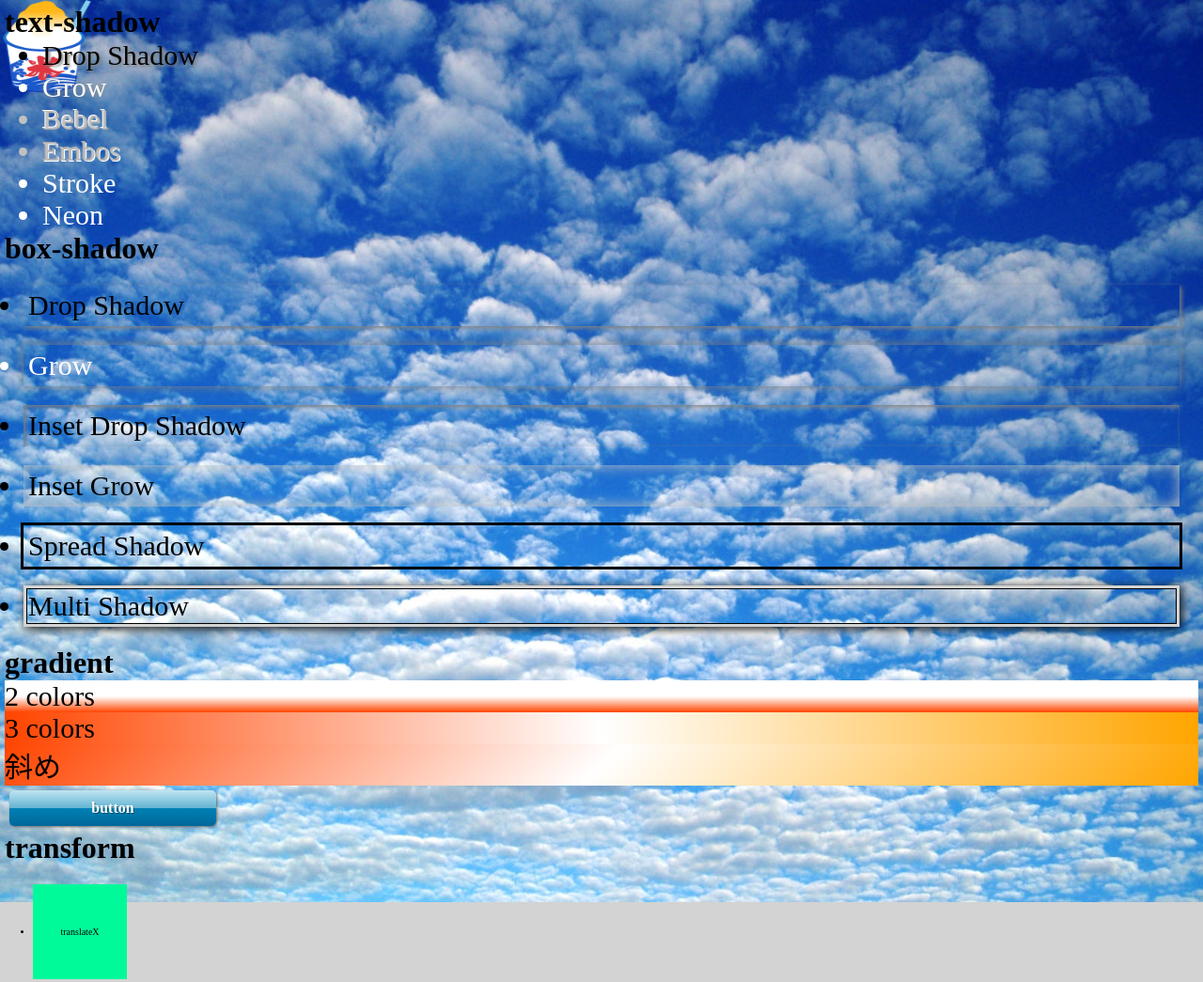
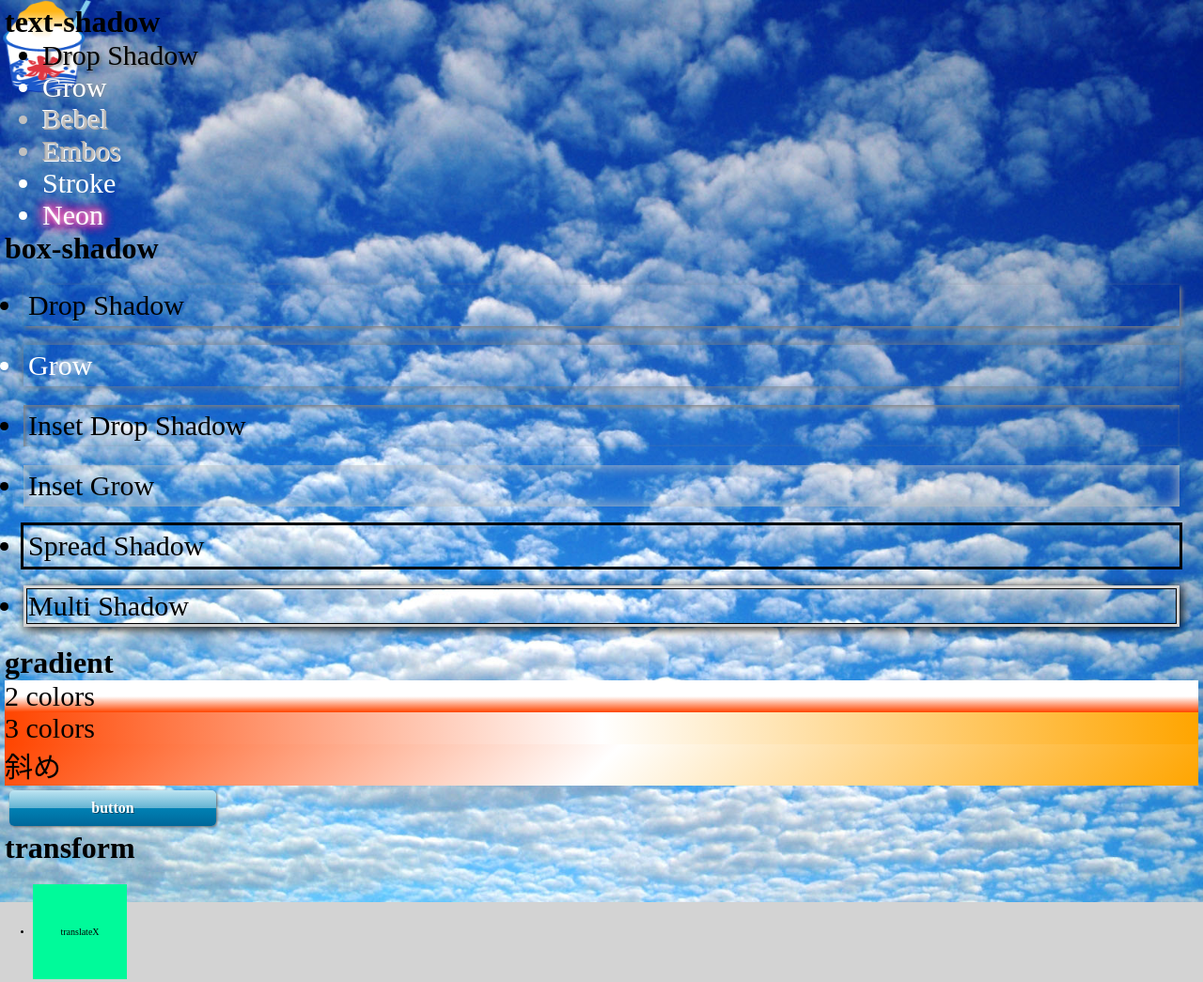
Before and after one commit to Miyabi777/web1-9, a plain HTML site: page index.html in a window 1280 px wide. Shown: the top 1045 px of the page at 94% size. Drawn offline with Linux system fonts and the light colour scheme.

Commit message:
Update default.css

```diff
--- a/css/default.css
+++ b/css/default.css
@@ -42,7 +42,7 @@ body{
     0px  0px  13px deeppink,
     0px  0px  13px deeppink,
     0px  0px  13px deeppink,
-    0px  0px  13px deeppink:}
+    0px  0px  13px deeppink;}
 
 #box-shadow{
   font-size: 30px;
```
